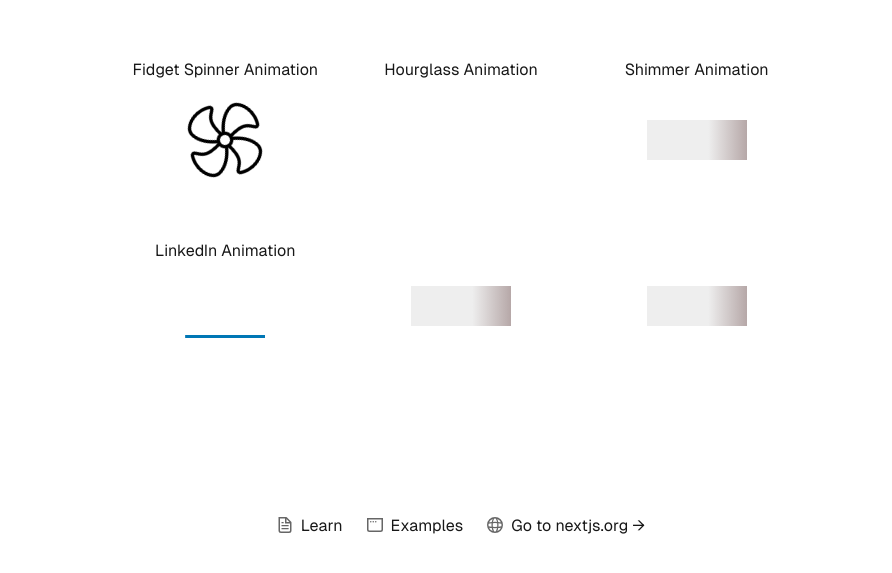
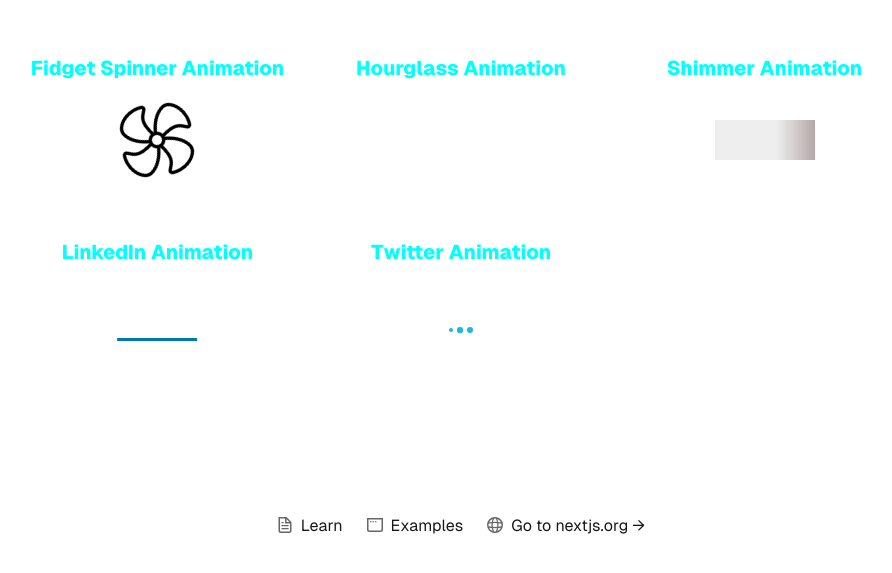
Before and after one commit to jaydeepw/example-fidget-spinner-css-animation-nextjs, a Next.js app: page / in a window 1280 px wide. Shown: the part 185-758 px from the top of the page, without its empty margins (179-1071 px from the left). Built offline with nearby package versions, Linux system fonts and the light colour scheme.

Commit message:
Some organization

```diff
--- a/src/components/FidgetSpinnerAnimation/index.js
+++ b/src/components/FidgetSpinnerAnimation/index.js
@@ -1,11 +1,12 @@
 import Image from "next/image";
-import styles from "./FidgetSpinnerAnimation.module.css";
+import homeStyles from "../../styles/Home.module.css";
+import styles from "./index.module.css";
 
 export default function FidgetSpinnerAnimation() {
   return (
     <>
-      Fidget Spinner Animation
-      <div className={styles.whiteContainer}>
+      <span class={homeStyles.title}>Fidget Spinner Animation</span>
+      <div className={homeStyles.whiteContainer}>
         <Image
           className={styles.spinner}
           aria-hidden
--- /dev/null
+++ b/src/components/FidgetSpinnerAnimation/index.module.css
@@ -0,0 +1,49 @@
+.spinnerContainer {
+  display: flex;
+  justify-content: center;
+  align-items: center;
+  height: 100px;
+}
+
+.spinner {
+  width: 100px;
+  height: 100px;
+  display: flex;
+  justify-content: center;
+  align-items: center;
+  animation: lds-hourglass 5s infinite;
+}
+
+.spinner,
+.spinner:after {
+  box-sizing: border-box;
+}
+
+.spinner:after {
+  content: " ";
+  display: block;
+  border-radius: 50%;
+  width: 0;
+  height: 0;
+  margin: 20px;
+  box-sizing: border-box;
+  border: 50px solid white;
+  border-color: white transparent white transparent;
+  animation: lds-hourglass speed infinite;
+}
+
+@keyframes lds-hourglass {
+  0% {
+    transform: rotate(0);
+    animation-timing-function: cubic-bezier(0.55, 0.055, 0.675, 0.19);
+  }
+
+  50% {
+    transform: rotate(900deg);
+    animation-timing-function: cubic-bezier(0.215, 0.61, 0.355, 1);
+  }
+
+  100% {
+    transform: rotate(1800deg);
+  }
+}
--- /dev/null
+++ b/src/components/HourglassAnimation/index.js
@@ -0,0 +1,11 @@
+import homeStyles from "../../styles/Home.module.css";
+import styles from "./index.module.css";
+
+export default function HourglassAnimation() {
+  return (
+    <>
+      <span class={homeStyles.title}>Hourglass Animation</span>
+      <div className={styles.spinner} />
+    </>
+  );
+}
--- a/src/components/FidgetSpinnerAnimation/FidgetSpinnerAnimation.module.css
+++ b/src/components/HourglassAnimation/index.module.css
@@ -1,19 +1,3 @@
-.whiteContainer {
-  background: white;
-  display: flex;
-  justify-content: center;
-  align-items: center;
-  width: 100px;
-  height: 100px;
-}
-
-.spinnerContainer {
-  display: flex;
-  justify-content: center;
-  align-items: center;
-  height: 100px;
-}
-
 .spinner {
   width: 100px;
   height: 100px;
--- a/src/components/LinkedInAnimation/index.js
+++ b/src/components/LinkedInAnimation/index.js
@@ -1,10 +1,11 @@
+import homeStyles from "../../styles/Home.module.css";
 import styles from "./index.module.css";
 
 export default function LinkedInAnimation() {
   return (
     <>
-      LinkedIn Animation
-      <div className={styles.whiteContainer}>
+      <span class={homeStyles.title}>LinkedIn Animation</span>
+      <div className={homeStyles.whiteContainer}>
         <div class={styles.line}>
           <div class={styles.inner} />
         </div>
--- a/src/components/LinkedInAnimation/index.module.css
+++ b/src/components/LinkedInAnimation/index.module.css
@@ -1,12 +1,3 @@
-.whiteContainer {
-  background: white;
-  display: flex;
-  justify-content: center;
-  align-items: center;
-  width: 100px;
-  height: 100px;
-}
-
 .line {
   height: 3px;
   width: 80%;
--- /dev/null
+++ b/src/components/ShimmerAnimation/index.js
@@ -0,0 +1,13 @@
+import homeStyles from "../../styles/Home.module.css";
+import styles from "./index.module.css";
+
+export default function ShimmerAnimation() {
+  return (
+    <>
+      <span class={homeStyles.title}>Shimmer Animation</span>
+      <div className={homeStyles.whiteContainer}>
+        <div className={styles.linear_background} />
+      </div>
+    </>
+  );
+}
--- /dev/null
+++ b/src/components/ShimmerAnimation/index.module.css
@@ -0,0 +1,23 @@
+.linear_background {
+  animation-duration: 1s;
+  animation-fill-mode: forwards;
+  animation-iteration-count: infinite;
+  animation-name: placeHolderShimmer;
+  animation-timing-function: linear;
+  background: #f6f7f8;
+  background: linear-gradient(to right, #eeeeee 8%, #5d3838 18%, #eeeeee 33%);
+  background-size: 1000px 104px;
+  height: 40px;
+  width: 100px;
+  position: relative;
+  overflow: hidden;
+}
+
+@keyframes placeHolderShimmer {
+  0% {
+    background-position: -468px 0;
+  }
+  100% {
+    background-position: 468px 0;
+  }
+}
--- /dev/null
+++ b/src/components/TwitterAnimation/index.js
@@ -0,0 +1,15 @@
+import homeStyles from "../../styles/Home.module.css";
+import styles from "./index.module.css";
+
+export default function TwitterAnimation() {
+  return (
+    <>
+      <span class={homeStyles.title}>Twitter Animation</span>
+      <div className={homeStyles.whiteContainer}>
+        <span className={`${styles.blob1} ${styles.blob}`} />
+        <span className={`${styles.blob2} ${styles.blob}`} />
+        <span className={`${styles.blob3} ${styles.blob}`} />
+      </div>
+    </>
+  );
+}
--- /dev/null
+++ b/src/components/TwitterAnimation/index.module.css
@@ -0,0 +1,41 @@
+@keyframes loading-blob {
+  0% {
+    height: 3px;
+    width: 3px;
+  }
+  25% {
+    height: 7px;
+    width: 7px;
+  }
+  50% {
+    height: 5px;
+    width: 5px;
+  }
+  100% {
+    height: 3px;
+    width: 3px;
+  }
+}
+
+.blob {
+  border-radius: 50%;
+  background-color: #1ab7ea;
+  display: block;
+  float: left;
+  margin: 5px 2px;
+  position: relative;
+  top: 6px;
+  height: 4px;
+  width: 4px;
+  animation: loading-blob 1.2s infinite;
+  animation-timing-function: ease-in-out;
+  transform: translate3d(0, 0, 0);
+}
+
+.blob2 {
+  animation-delay: 150ms;
+}
+
+.blob3 {
+  animation-delay: 300ms;
+}
--- a/src/pages/index.js
+++ b/src/pages/index.js
@@ -1,5 +1,8 @@
 import FidgetSpinnerAnimation from "@/components/FidgetSpinnerAnimation";
+import HourglassAnimation from "@/components/HourglassAnimation";
 import LinkedInAnimation from "@/components/LinkedInAnimation";
+import ShimmerAnimation from "@/components/ShimmerAnimation";
+import TwitterAnimation from "@/components/TwitterAnimation";
 import styles from "@/styles/Home.module.css";
 import localFont from "next/font/local";
 import Head from "next/head";
@@ -34,22 +37,21 @@
               <FidgetSpinnerAnimation />
             </div>
             <div className={styles.gridCell}>
-              Hourglass Animation
-              <div className={styles.spinner} />
+              <HourglassAnimation />
             </div>
-            <div className={styles.gridCell}>
-              Shimmer Animation
+            {/* <div className={styles.gridCell}>
               <div className={styles.spinnerContainer}>
                 <div className={styles.linear_background} />
               </div>
+            </div> */}
+            <div className={styles.gridCell}>
+              <ShimmerAnimation />
             </div>
             <div className={styles.gridCell}>
               <LinkedInAnimation />
             </div>
             <div className={styles.gridCell}>
-              <div className={styles.spinnerContainer}>
-                <div className={styles.linear_background} />
-              </div>
+              <TwitterAnimation />
             </div>
             <div className={styles.gridCell}>
               <div className={styles.spinnerContainer}>
--- a/src/styles/Home.module.css
+++ b/src/styles/Home.module.css
@@ -16,19 +16,19 @@
   font-family: var(--font-geist-sans);
 }
 
+.title {
+  color: aqua;
+  font-weight: 800;
+  font-size: 20px;
+  text-align: center;
+}
+
 .gridCell {
   display: flex;
-  justify-content: center;
+  justify-content: space-between;
   align-items: center;
   flex-direction: column;
   gap: 10px;
-}
-
-.spinnerContainer {
-  display: flex;
-  justify-content: center;
-  align-items: center;
-  height: 100px;
 }
 
 .spinner {
@@ -155,6 +155,7 @@
   display: flex;
   justify-content: center;
   align-items: center;
+  border-radius: 4px;
   width: 100px;
   height: 100px;
 }
@@ -238,27 +239,3 @@
     filter: invert();
   }
 }
-
-.linear_background {
-  animation-duration: 1s;
-  animation-fill-mode: forwards;
-  animation-iteration-count: infinite;
-  animation-name: placeHolderShimmer;
-  animation-timing-function: linear;
-  background: #f6f7f8;
-  background: linear-gradient(to right, #eeeeee 8%, #5d3838 18%, #eeeeee 33%);
-  background-size: 1000px 104px;
-  height: 40px;
-  width: 100px;
-  position: relative;
-  overflow: hidden;
-}
-
-@keyframes placeHolderShimmer {
-  0% {
-    background-position: -468px 0;
-  }
-  100% {
-    background-position: 468px 0;
-  }
-}
```
